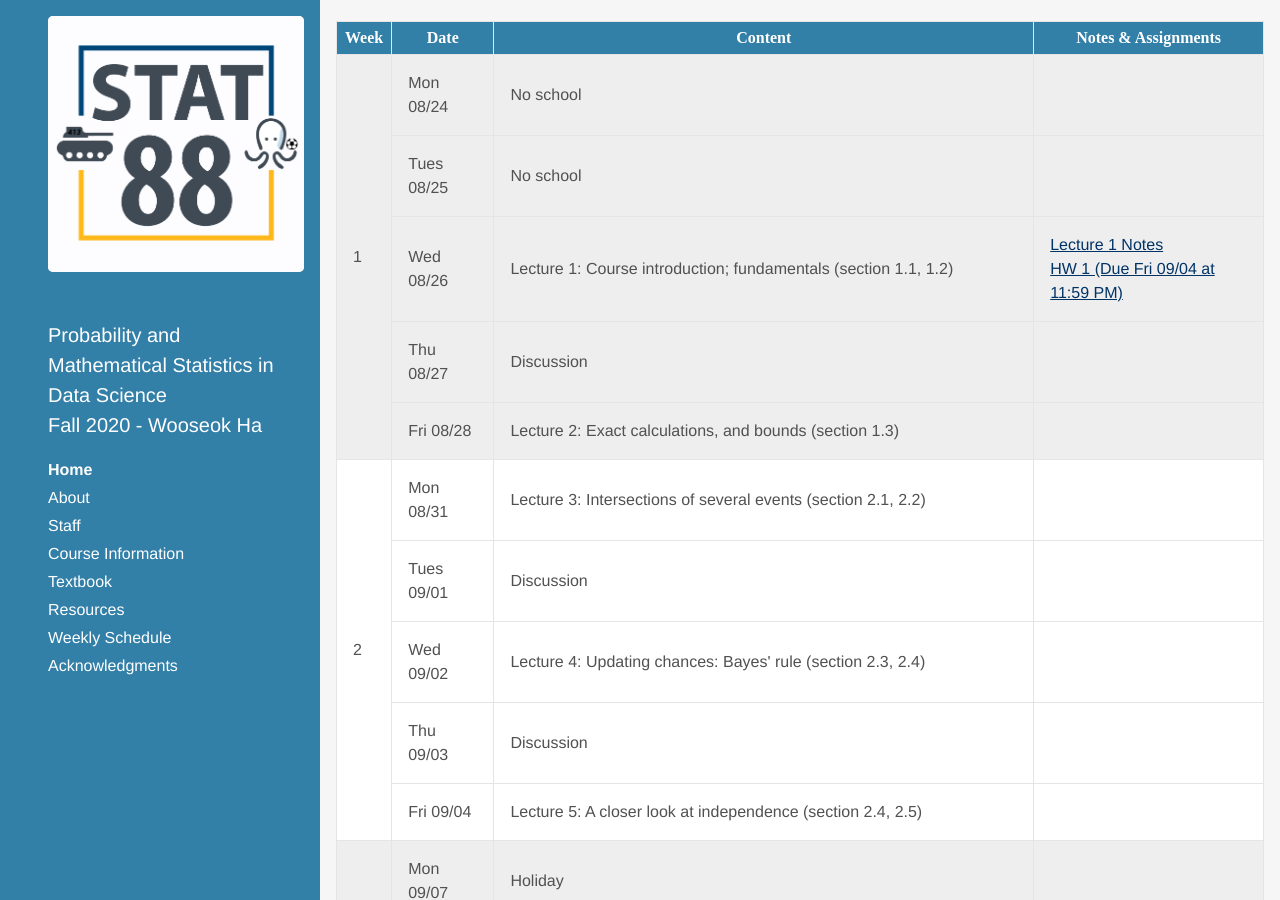
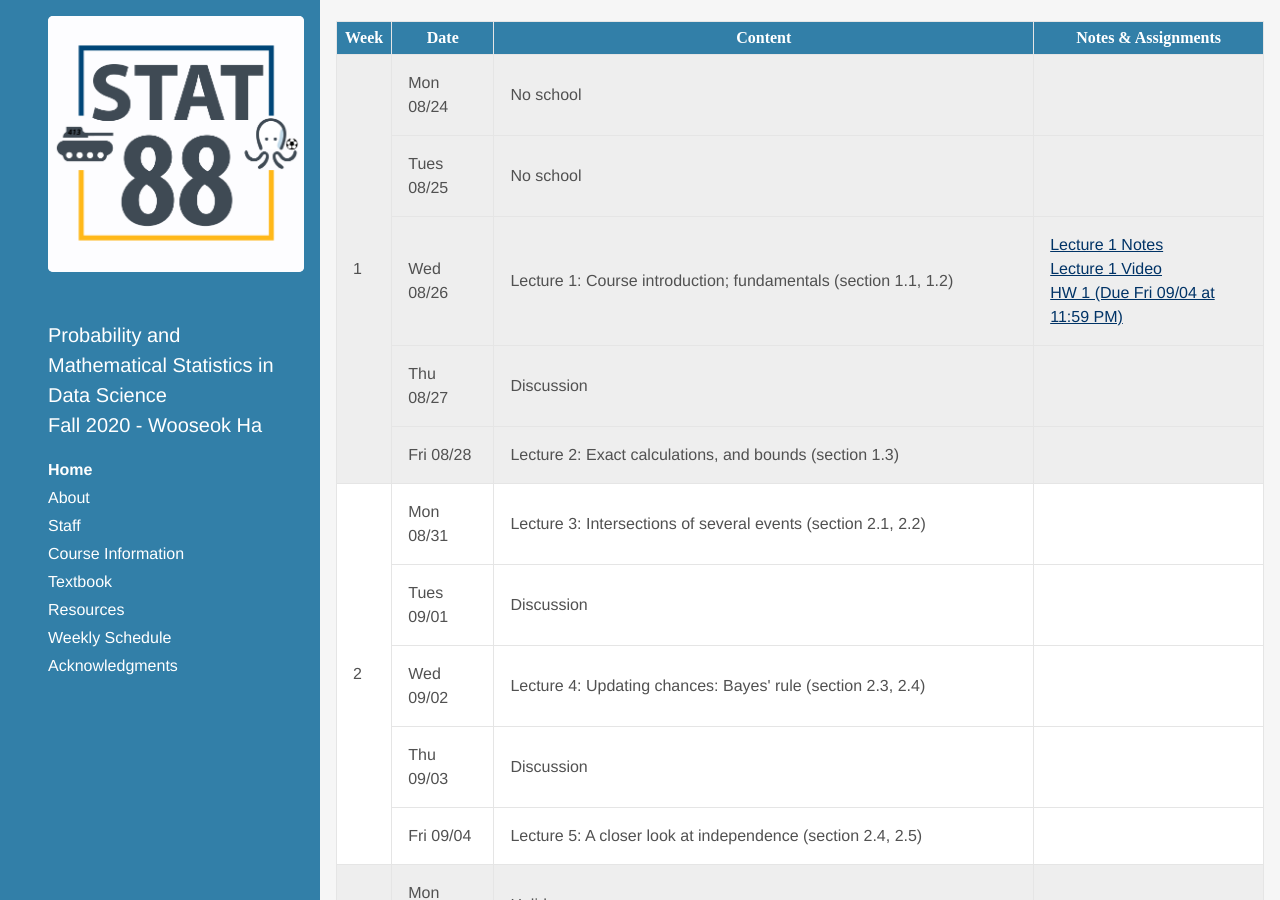
Before and after one commit to stat88/stat88.github.io, a Jekyll site: the page built from index.html, in a window 1280 px wide and 900 px high, scrolled down 451 px. Built offline with Jekyll 4.4.1, drawn with Linux system fonts in a browser that asks for light colours; some web fonts are replaced; the list of posts is cut into pages by our own code.

Commit message:
Update lec 1

```diff
--- a/_data/syllabus2.yml
+++ b/_data/syllabus2.yml
@@ -11,7 +11,9 @@ weeks:
       content: "Lecture 1: Course introduction; fundamentals (section 1.1, 1.2)"
       assignments:
       - name: "Lecture 1 Notes"
-        url: http://stat88.org/assets/notes/Lec01-pre-lec.pdf
+        url: http://stat88.org/assets/notes/Lec01.pdf
+      - name: "Lecture 1 Video"
+        url: https://bcourses.berkeley.edu/courses/1497308/files/folder/Lecture_Recordings?preview=78027915
       - name: "HW 1 (Due Fri 09/04 at 11:59 PM)"
         url: http://prob140.datahub.berkeley.edu/hub/user-redirect/git-pull?repo=https://github.com/stat88/content-fa20&branch=master&subPath=hw/Homework_1.ipynb
     - date: Thu 08/27
```
Also changed, not shown: 2 other files.
